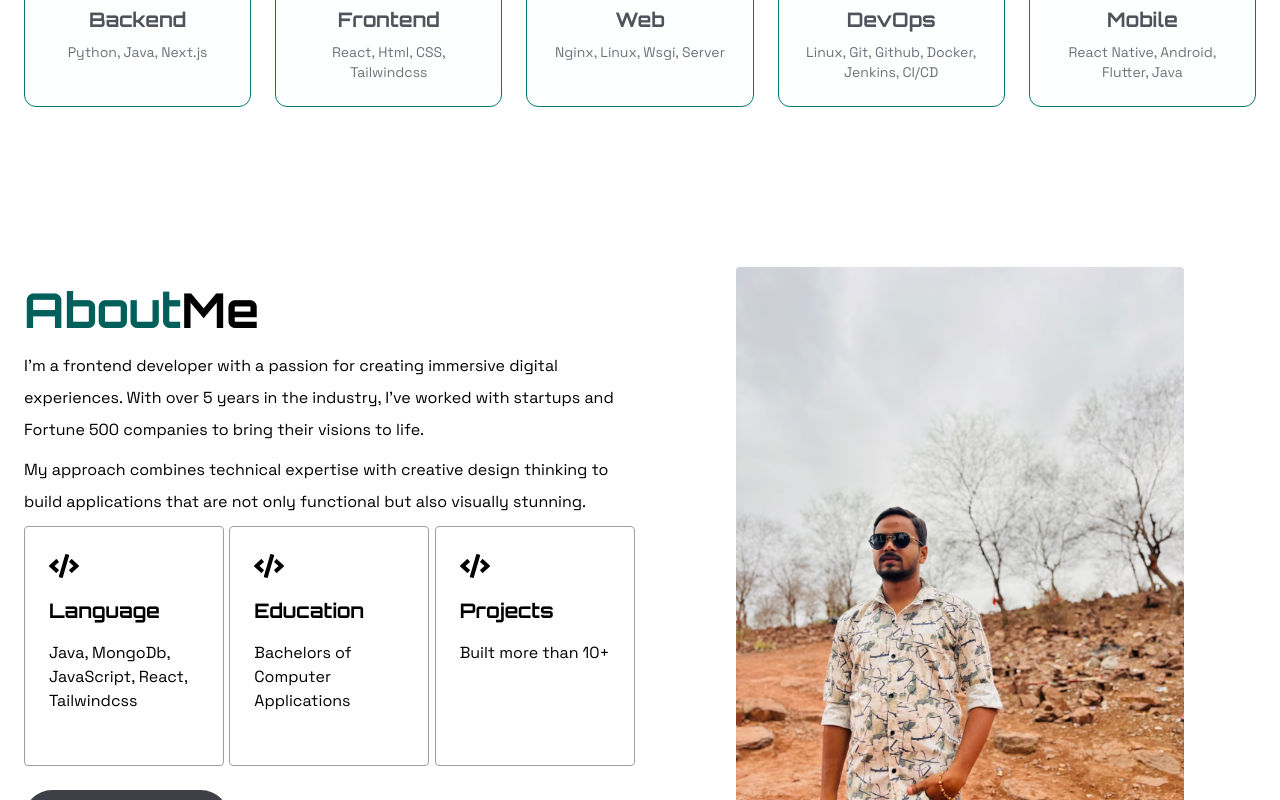
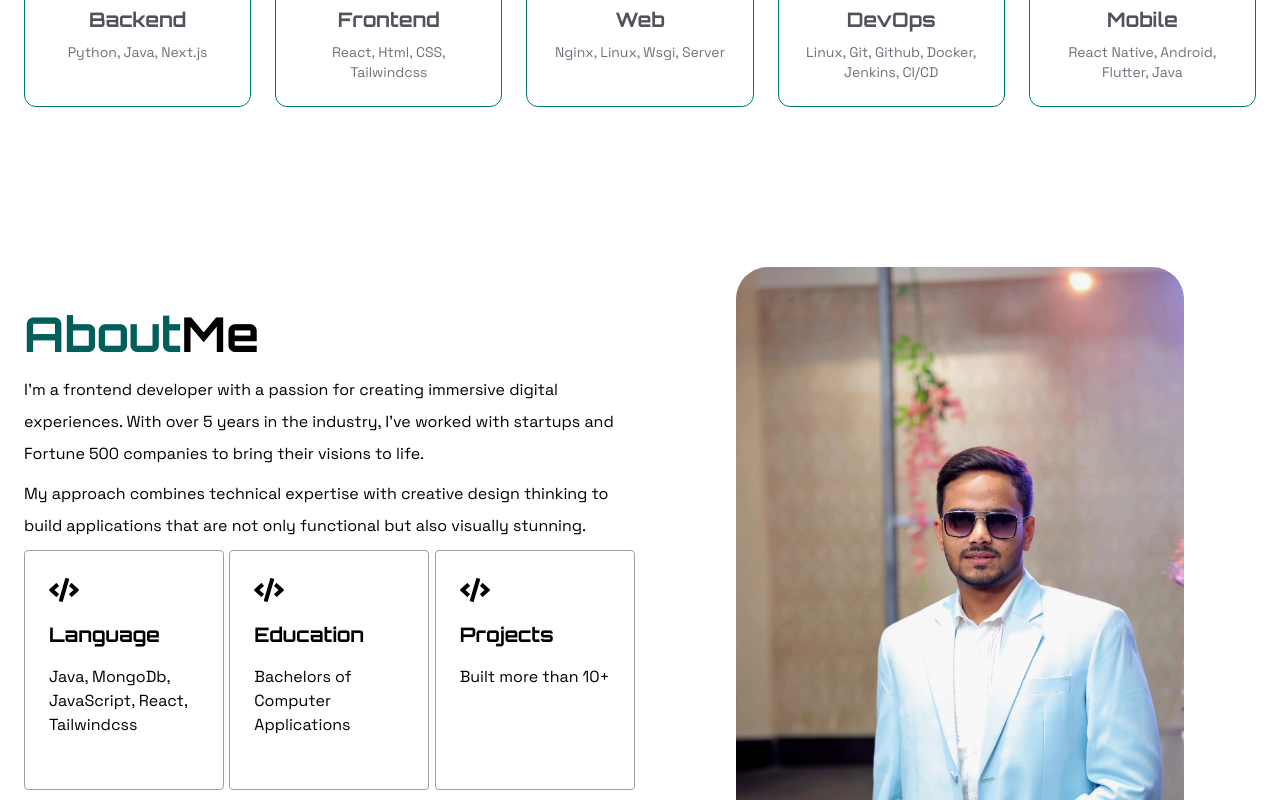
Before and after one commit to Naitik06052006/My_portfolio, a React (Vite) app: page / in a window 1280 px wide. Shown: the part 2000-2800 px from the top of the page. Built offline with nearby package versions, Linux system fonts and the light colour scheme.

Commit message:
profile update

```diff
--- a/src/Components/About.jsx
+++ b/src/Components/About.jsx
@@ -35,7 +35,7 @@ const About = () => {
                     </div>
                     <div className='order-1 lg:order-2 flex justify-center'>
                         <div className='relative w-full max-w-md'>
-                            <div className='rounded overflow-hidden'>
+                            <div className='rounded-4xl overflow-hidden'>
                                 <img className='w-full h-full object-cover' src={assets.profileImg} alt="Profile" />
                             </div>
                         </div>
```
Also changed, not shown: src/assets/profile.avif.
